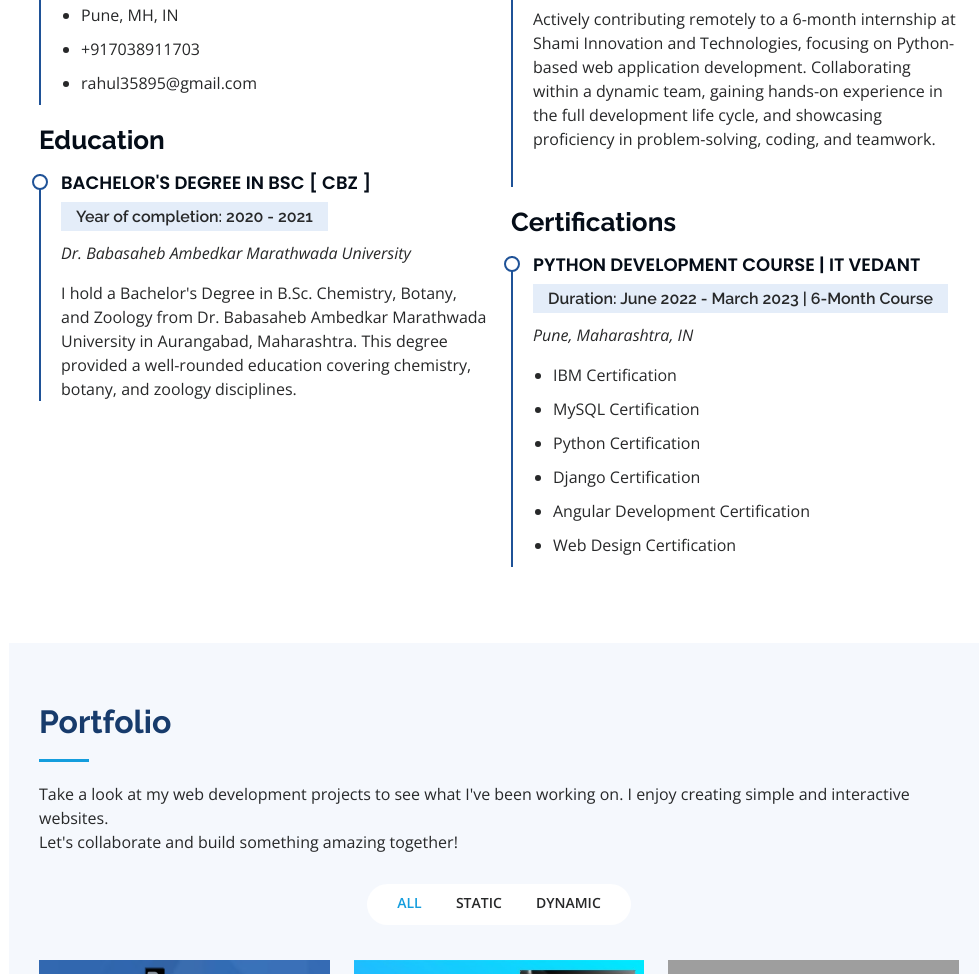
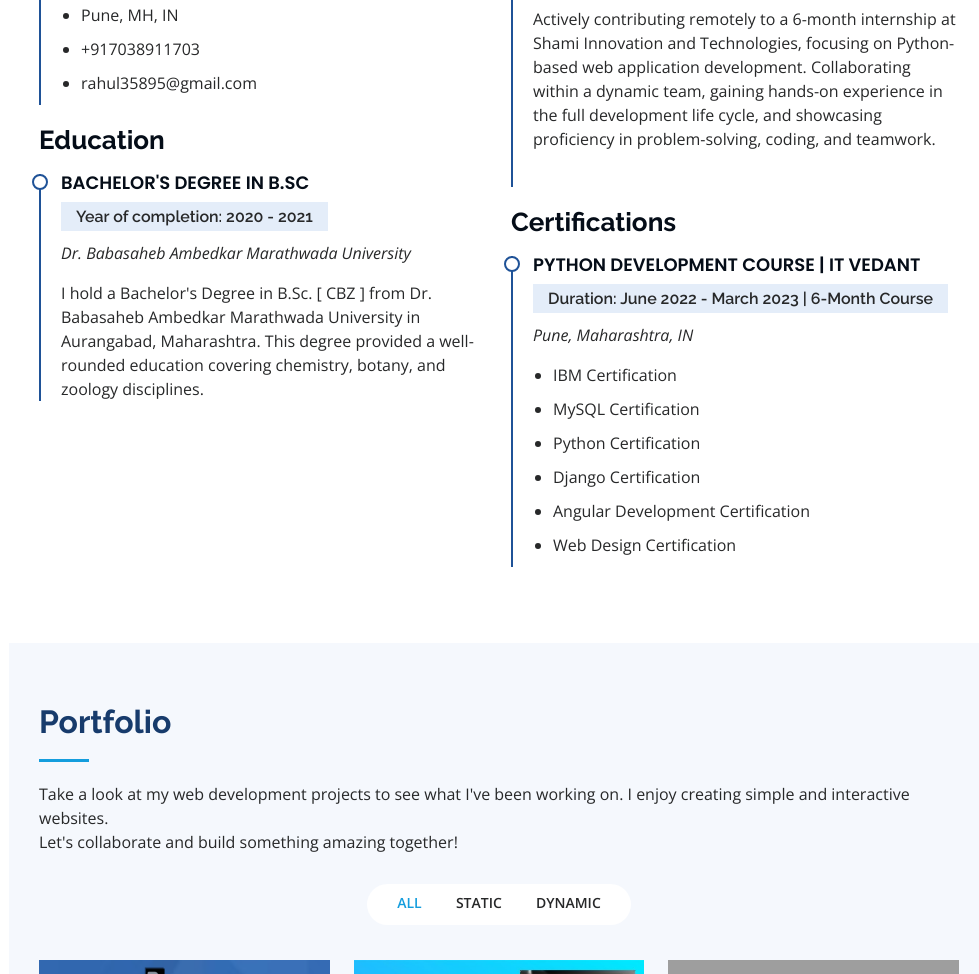
Before and after one commit to Shashi2632/my_Portfolio, a plain HTML site: page index.html in a window 1280 px wide. Shown: the part 2915-3889 px from the top of the page, without its empty margins (291-1270 px from the left). Drawn offline with nearby package versions, Linux system fonts and the light colour scheme; grey boxes are pictures that could not be loaded.

Commit message:
Update index.html

```diff
--- a/index.html
+++ b/index.html
@@ -290,10 +290,10 @@
 
             <h3 class="resume-title">Education</h3>
             <div class="resume-item">
-              <h4>Bachelor's Degree in Bsc [ CBZ ]</h4>
+              <h4>Bachelor's Degree in B.sc</h4>
               <h5>Year of completion: 2020 - 2021</h5>
               <p><em>Dr. Babasaheb Ambedkar Marathwada University</em></p>
-              <p>I hold a Bachelor's Degree in B.Sc. Chemistry, Botany, and Zoology from Dr. Babasaheb Ambedkar
+              <p>I hold a Bachelor's Degree in B.Sc. [ CBZ ] from Dr. Babasaheb Ambedkar
                 Marathwada University in Aurangabad, Maharashtra. This degree provided a well-rounded education covering
                 chemistry, botany, and zoology disciplines.</p>
             </div>
```
